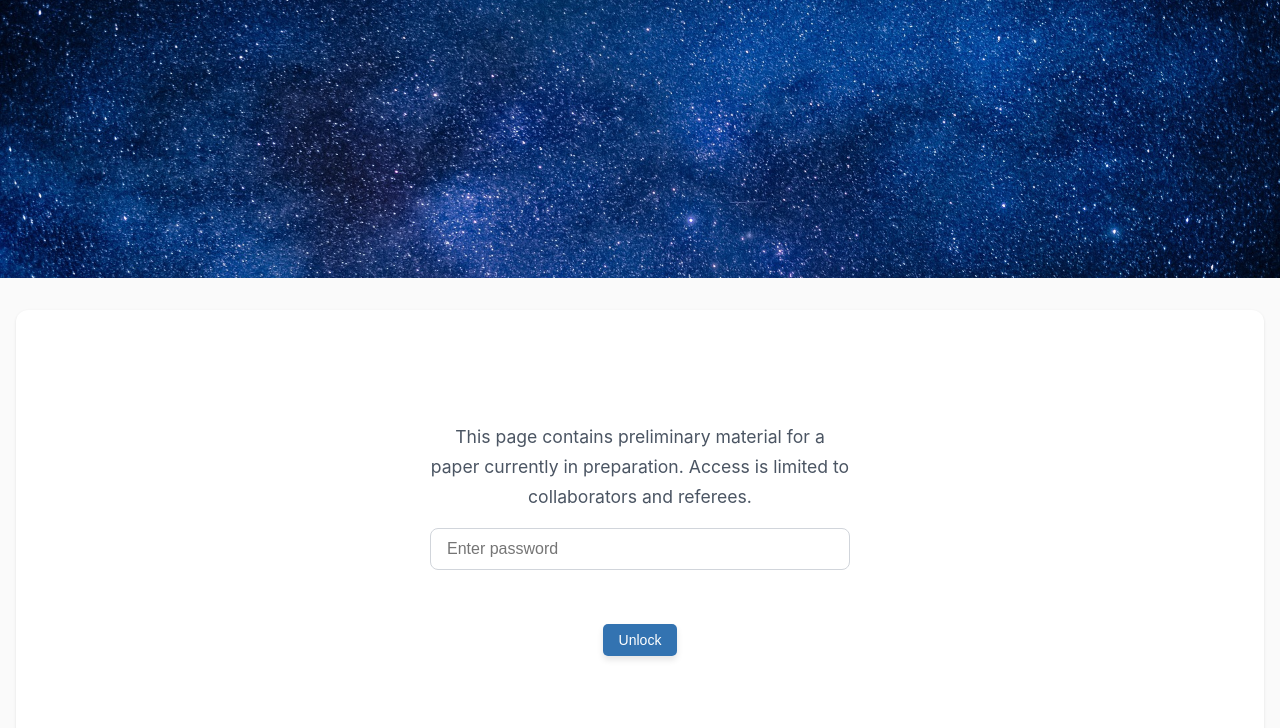
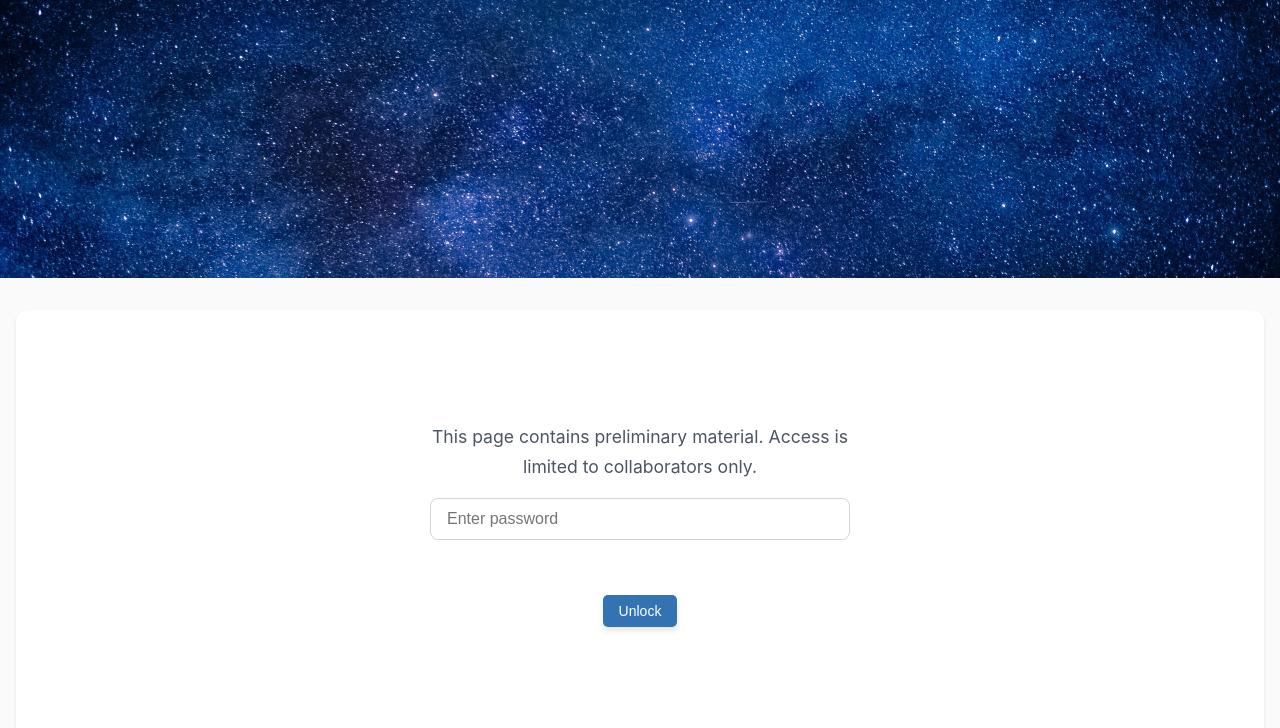
Before and after one commit to alessandropeca/alessandropeca.github.io, a website: page agndb.html in a window 1280 px wide. Shown: the part 72-800 px from the top of the page. Drawn offline with Linux system fonts and the light colour scheme.

Commit message:
Simplify agndb.html access note

```diff
--- a/agndb.html
+++ b/agndb.html
@@ -77,7 +77,7 @@
     <main>
         <section id="gate">
             <div class="gate-wrap">
-                <p>This page contains preliminary material for a paper currently in preparation. Access is limited to collaborators and referees.</p>
+                <p>This page contains preliminary material. Access is limited to collaborators only.</p>
                 <input type="password" id="password-input" placeholder="Enter password" autocomplete="off">
                 <div class="gate-error" id="gate-error"></div>
                 <button class="btn" id="unlock-btn" type="button">Unlock</button>
```
